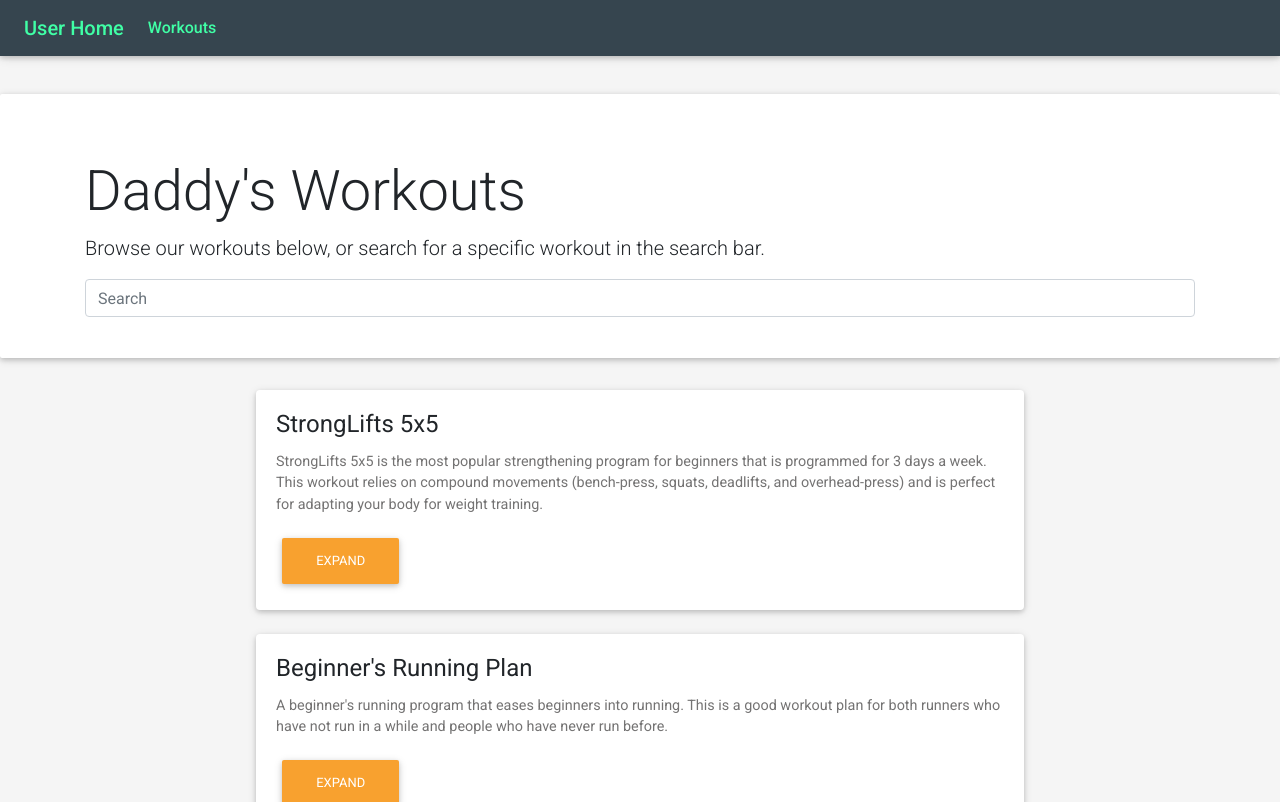
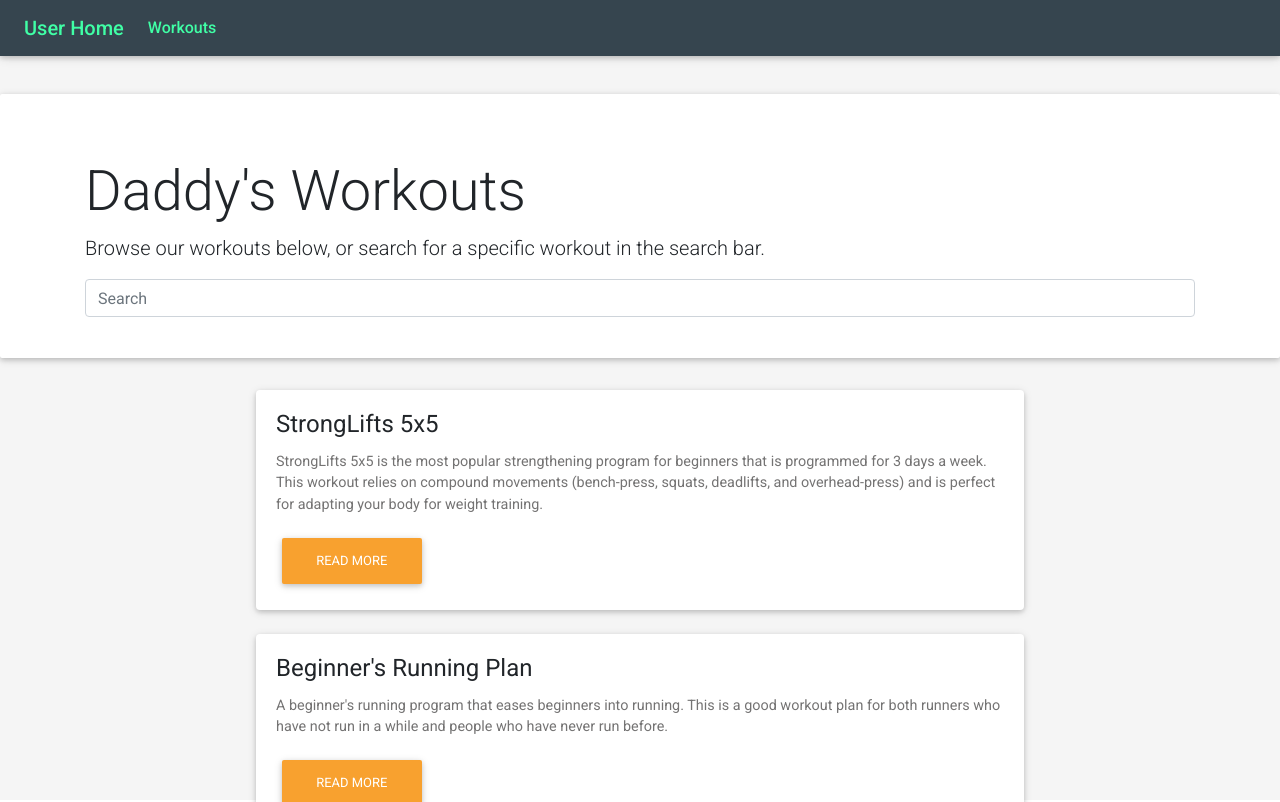
Before and after one commit to zlintz14/426FinalProject, a React (Create React App) app in the folder workout-buddy/: page /workoutspage in a window 1280 px wide. Built offline with nearby package versions, Linux system fonts and the light colour scheme.

Commit message:
bugfixed autocomplete

```diff
--- a/workout-buddy/src/components/WorkoutSearch.js
+++ b/workout-buddy/src/components/WorkoutSearch.js
@@ -72,7 +72,7 @@ function WorkoutSearch(props) {
                  {workoutsObj[workout]["short-description"]}
                </MDBCardText>
                <Link to={"workout" + workoutsObj[workout].id}>
-                <MDBBtn className="is-primary-button">Expand</MDBBtn>
+                <MDBBtn className="is-primary-button">Read More</MDBBtn>
                </Link>
              </MDBCardBody>
            </MDBCard>
@@ -87,7 +87,8 @@ function WorkoutSearch(props) {
       setList(Object.keys(workoutsObj));
       return;
     } else {
-      let filteredList = list.filter((w) => {
+      let filteredList = Object.keys(workoutsObj).filter((w) => {
+        console.log()
         return w.toLowerCase().indexOf(searchValue.toLowerCase()) > -1;
       });
       setList(filteredList);
--- a/workout-buddy/src/components/WorkoutsPage.js
+++ b/workout-buddy/src/components/WorkoutsPage.js
@@ -4,7 +4,7 @@ import WorkoutSearch from './WorkoutSearch';
 
 function WorkoutsPage(props) {
     return (
-        <div className="workoutsPageBody">
+        <div className="workoutsPageBody" style={{height: "100vh"}}>
             <Navbar />
             <WorkoutSearch />
         </div>
```
